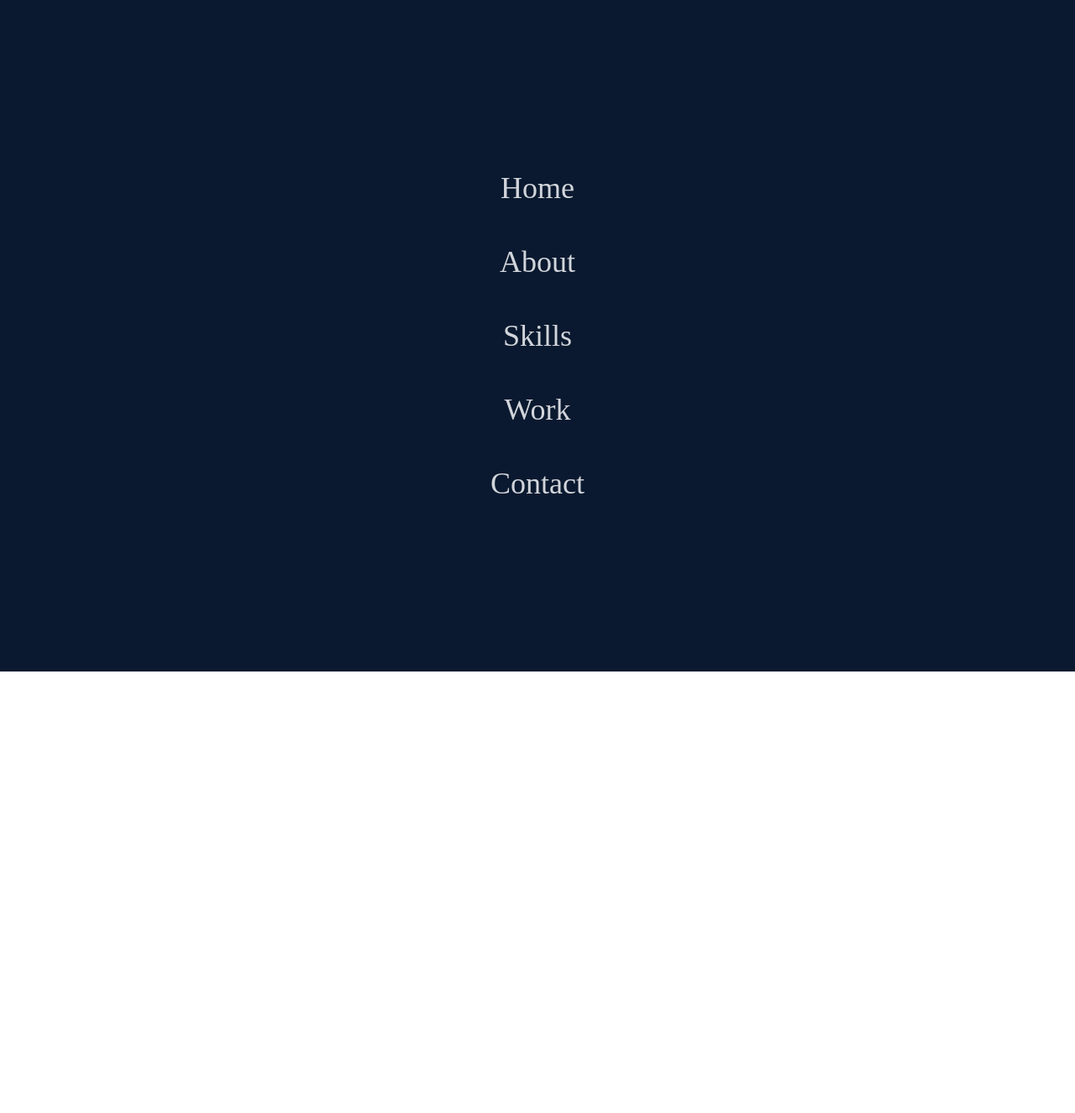
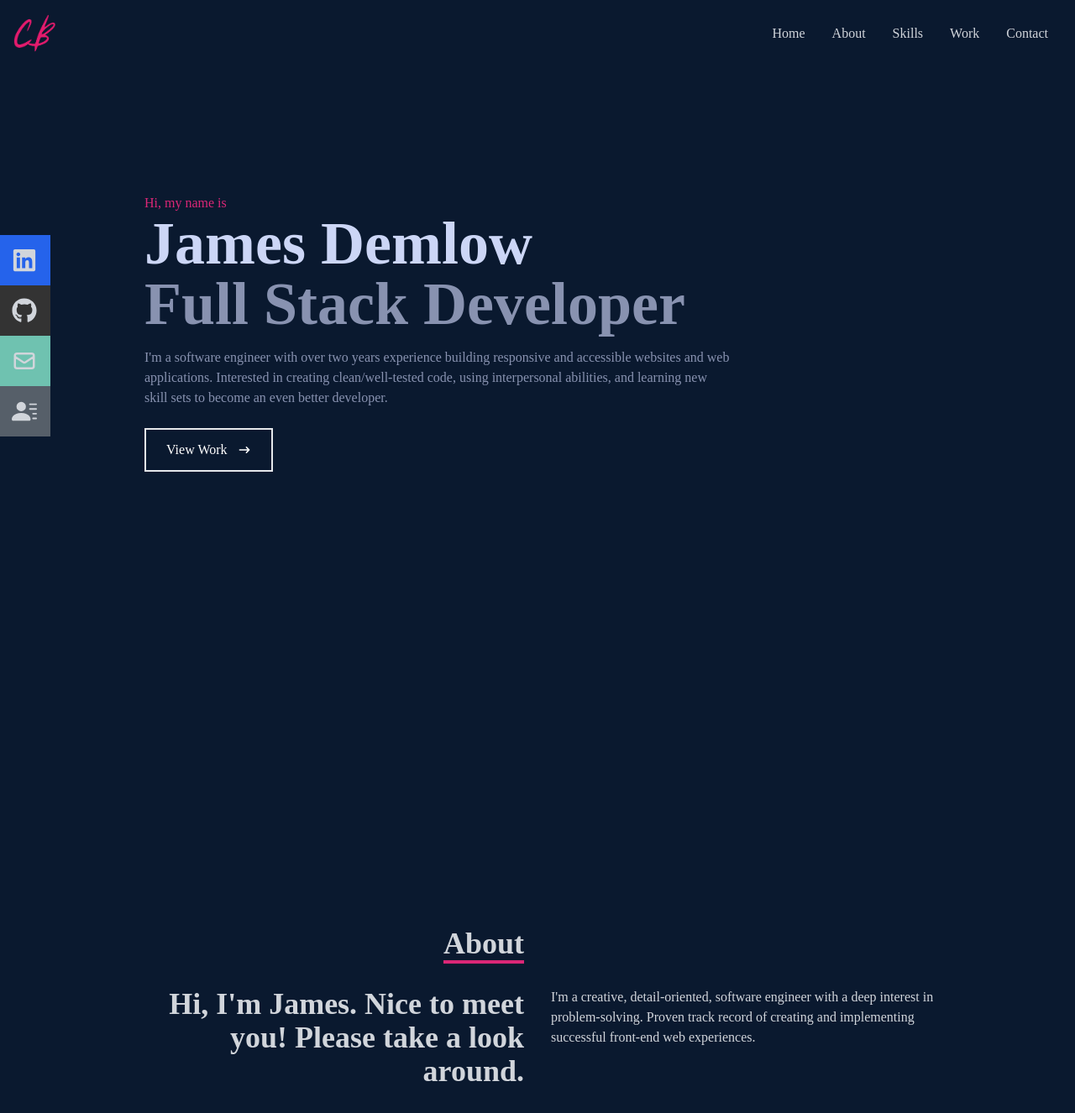
Before and after one commit to JDemlow/sortware-developer-portfolio, a React (Vite) app: page / in a window 1280 px wide. Shown: the top 1326 px of the page at 84% size. Before the commit the page ends 800 px from the top, so only its background shows below. Built offline with nearby package versions, Linux system fonts and the light colour scheme.

Commit message:
just finished about section

```diff
--- a/index.html
+++ b/index.html
@@ -4,7 +4,7 @@
     <meta charset="UTF-8" />
     <link rel="icon" type="image/svg+xml" href="" />
     <meta name="viewport" content="width=device-width, initial-scale=1.0" />
-    <title>Portfolio of James</title>
+    <title>Portfolio of James Demlow</title>
   </head>
   <body>
     <div id="root"></div>
--- a/src/App.jsx
+++ b/src/App.jsx
@@ -1,9 +1,13 @@
+import About from "./components/About";
+import Home from "./components/Home";
 import Navbar from "./components/Navbar";
 
 function App() {
   return (
     <div>
       <Navbar />
+      <Home />
+      <About />
     </div>
   );
 }
--- /dev/null
+++ b/src/components/About.jsx
@@ -0,0 +1,32 @@
+import React from "react";
+
+const About = () => {
+  return (
+    <div name="about" className="w-full h-screen bg-[#0a192f] text-gray-300">
+      <div className="flex flex-col justify-center items-center w-full h-full">
+        <div className="max-w-[1000px] w-full grid grid-cols-2 gap-8">
+          <div className="sm:text-right pb-8 pl-4">
+            <p className="text-4xl font-bold inline border-b-4 border-pink-600">
+              About
+            </p>
+          </div>
+          <div></div>
+        </div>
+        <div className="max-w-[1000px] w-full grid sm:grid-cols-2 gap-8 px-4">
+          <div className="sm:text-right text-4xl font-bold">
+            <p>Hi, I'm James. Nice to meet you! Please take a look around.</p>
+          </div>
+          <div>
+            <p>
+              I'm a creative, detail-oriented, software engineer with a deep
+              interest in problem-solving. Proven track record of creating and
+              implementing successful front-end web experiences.
+            </p>
+          </div>
+        </div>
+      </div>
+    </div>
+  );
+};
+
+export default About;
--- /dev/null
+++ b/src/components/Home.jsx
@@ -0,0 +1,35 @@
+import React from "react";
+import { HiArrowNarrowRight } from "react-icons/hi";
+
+const Home = () => {
+  return (
+    <div name="home" className="w-full h-screen bg-[#0a192f]">
+      {/* Container */}
+      <div className="max-w-[1000px] mx-auto px-8 flex flex-col justify-center h-full">
+        <p className="text-pink-600">Hi, my name is</p>
+        <h1 className="text-4xl sm:text-7xl font-bold text-[#ccd6f6]">
+          James Demlow
+        </h1>
+        <h2 className="text-4xl sm:text-7xl font-bold text-[#8892b0]">
+          Full Stack Developer
+        </h2>
+        <p className="text-[#8892b0] py-4 max-w-[700px]">
+          I'm a software engineer with over two years experience building
+          responsive and accessible websites and web applications. Interested in
+          creating clean/well-tested code, using interpersonal abilities, and
+          learning new skill sets to become an even better developer.
+        </p>
+        <div>
+          <button className="text-white group border-2 px-6 py-3 my-2 flex items-center hover:bg-pink-600 hover:border-pink-600 duration-150">
+            View Work
+            <span className="group-hover:rotate-90 duration-300">
+              <HiArrowNarrowRight className="ml-3" />
+            </span>
+          </button>
+        </div>
+      </div>
+    </div>
+  );
+};
+
+export default Home;
--- a/src/components/Navbar.jsx
+++ b/src/components/Navbar.jsx
@@ -1,8 +1,13 @@
-import React from "react";
-import { FaBars, FaTimes } from "react-icons/fa";
+import { useState } from "react";
+import { FaBars, FaTimes, FaGithub, FaLinkedin } from "react-icons/fa";
+import { HiOutlineMail } from "react-icons/hi";
+import { BsFillPersonLinesFill } from "react-icons/bs";
 import Logo from "../assets/logo1.png";
 
 const Navbar = () => {
+  const [nav, setNav] = useState(false);
+  const handleClick = () => setNav(!nav);
+
   return (
     <div className="fixed w-full h-[80px] flex justify-between items-center px-4 bg-[#0a192f] text-gray-300">
       <div>
@@ -20,12 +25,18 @@
       </ul>
 
       {/* Hamburger */}
-      <div className="md:hidden z-10">
-        <FaBars />
+      <div onClick={handleClick} className="md:hidden z-10">
+        {!nav ? <FaBars /> : <FaTimes />}
       </div>
 
       {/* Mobile Menu */}
-      <ul className="absolute top-0 left-0 w-full h-screen bg-[#0a192f] flex flex-col justify-center items-center">
+      <ul
+        className={
+          !nav
+            ? "hidden"
+            : "absolute top-0 left-0 w-full h-screen bg-[#0a192f] flex flex-col justify-center items-center"
+        }
+      >
         <li className="py-6 text-4xl">Home</li>
         <li className="py-6 text-4xl">About</li>
         <li className="py-6 text-4xl">Skills</li>
@@ -34,7 +45,42 @@
       </ul>
 
       {/* Social Icons */}
-      <div className="hidden"></div>
+      <div className="hidden lg:flex fixed flex-col top-[35%] left-0">
+        <ul>
+          <li className="w-[160px] h-[60px] flex justify-between items-center ml-[-100px] hover:ml-[-10px] duration-300 bg-blue-600">
+            <a
+              className="flex justify-between items-center w-full text-gray-300"
+              href="/"
+            >
+              LinkedIn <FaLinkedin size={30} />
+            </a>
+          </li>
+          <li className="w-[160px] h-[60px] flex justify-between items-center ml-[-100px] hover:ml-[-10px] duration-300 bg-[#333333]">
+            <a
+              className="flex justify-between items-center w-full text-gray-300"
+              href="/"
+            >
+              GitHub <FaGithub size={30} />
+            </a>
+          </li>
+          <li className="w-[160px] h-[60px] flex justify-between items-center ml-[-100px] hover:ml-[-10px] duration-300 bg-[#6fc2b0]">
+            <a
+              className="flex justify-between items-center w-full text-gray-300"
+              href="/"
+            >
+              Email <HiOutlineMail size={30} />
+            </a>
+          </li>
+          <li className="w-[160px] h-[60px] flex justify-between items-center ml-[-100px] hover:ml-[-10px] duration-300 bg-[#565f69]">
+            <a
+              className="flex justify-between items-center w-full text-gray-300"
+              href="/"
+            >
+              Resume <BsFillPersonLinesFill size={30} />
+            </a>
+          </li>
+        </ul>
+      </div>
     </div>
   );
 };
```
